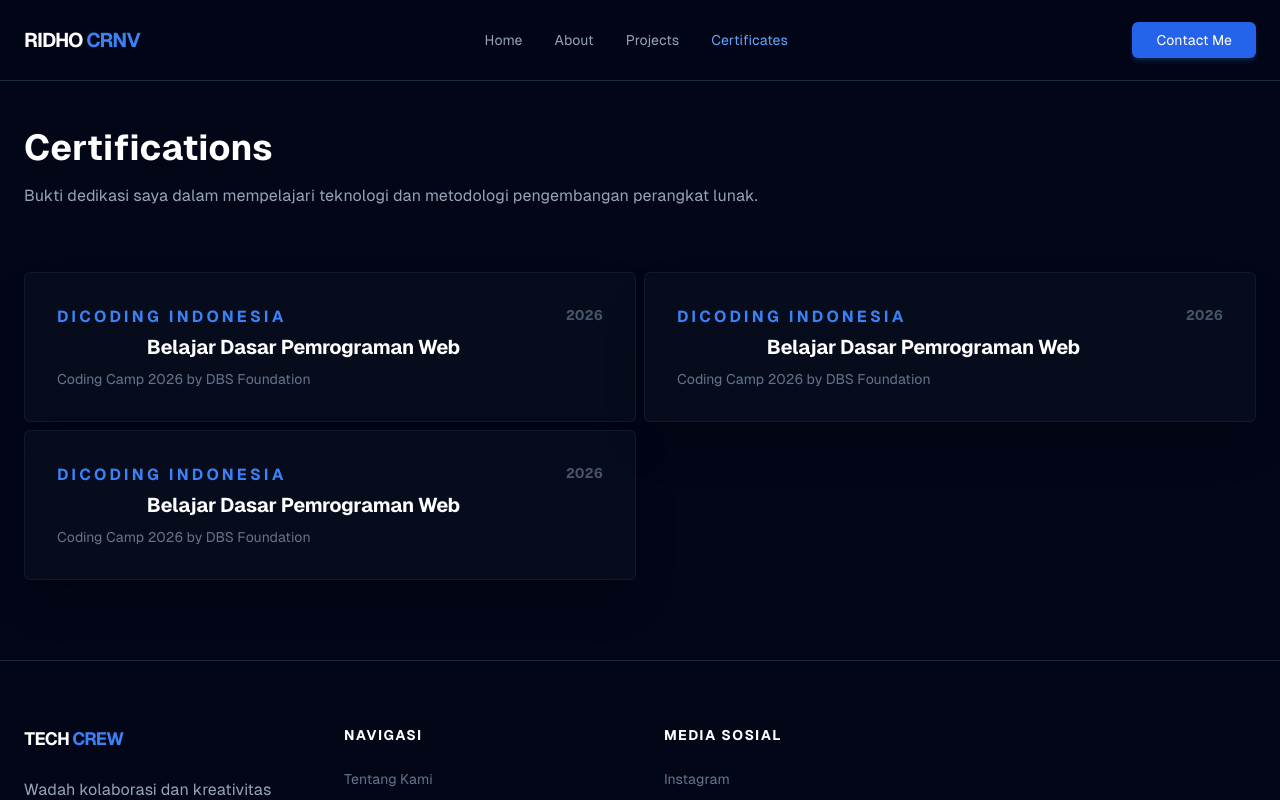
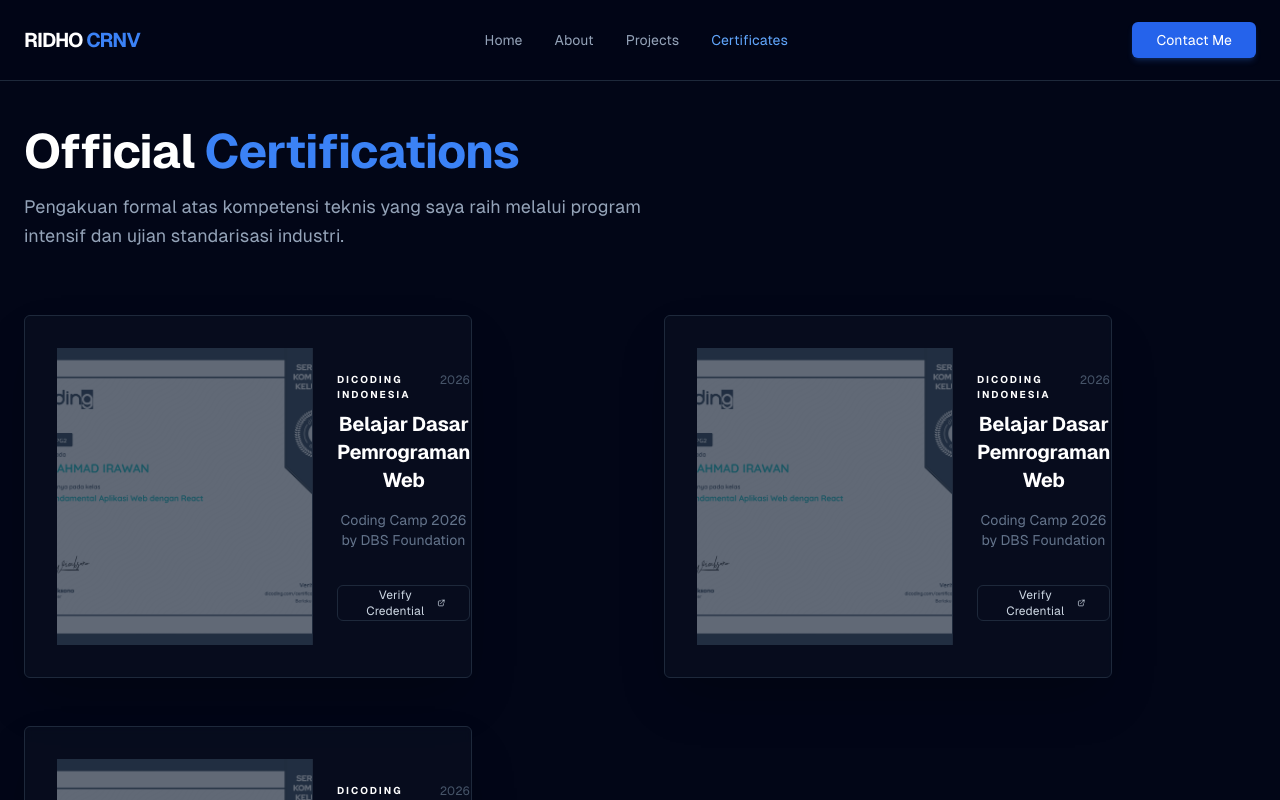
Before and after one commit to ridhocrnv/Belajar-React, a React (Vite) app: page /certificates in a window 1280 px wide. Shown: the top 800 px of the page. Built offline with nearby package versions, Linux system fonts and the light colour scheme.

Commit message:
feat(certificates): implement visual certificate grid with verification links
- add horizontal card layout for better document visibility
- implement image thumbnails with 4:3 aspect ratio
- add external link icons for credential verification
- maintained consistent spacing and brand colors

```diff
--- a/src/components/pages/CertificatePage.jsx
+++ b/src/components/pages/CertificatePage.jsx
@@ -1,6 +1,7 @@
 import Navbar from "../layouts/Navbar";
 import Footer from "../layouts/Footer";
 import Card from "../ui/Card";
+import Button from "../ui/Button";
 
 const Certificates = () => {
 
@@ -9,49 +10,77 @@
             title: "Belajar Dasar Pemrograman Web",
             issuer: "Dicoding Indonesia",
             date: "2026",
-            credential: "Coding Camp 2026 by DBS Foundation"
+            credential: "Coding Camp 2026 by DBS Foundation",
+            thumbnail: "/certificates/sertifikat_belajar_fundamental_aplikasi_web_dengan_react.jpg",
+            verifyUrl: ""
         },
         {
             title: "Belajar Dasar Pemrograman Web",
             issuer: "Dicoding Indonesia",
             date: "2026",
-            credential: "Coding Camp 2026 by DBS Foundation"
+            credential: "Coding Camp 2026 by DBS Foundation",
+            thumbnail: "/certificates/sertifikat_belajar_fundamental_aplikasi_web_dengan_react.jpg",
+            verifyUrl: ""
         },
         {
             title: "Belajar Dasar Pemrograman Web",
             issuer: "Dicoding Indonesia",
             date: "2026",
-            credential: "Coding Camp 2026 by DBS Foundation"
+            credential: "Coding Camp 2026 by DBS Foundation",
+            thumbnail: "/certificates/sertifikat_belajar_fundamental_aplikasi_web_dengan_react.jpg",
+            verifyUrl: ""
         }
     ];
 
 
     return (
-        <div className="min-h-screen bg-slate-950 text-white flex flex-col font-sans">
+        <div className="min-h-screen bg-slate-950 text-white flex flex-col font-sans selection:bg-blue-500/30">
             <Navbar />
             <main className="flex-1 max-w-7xl mx-auto px-6 pt-32 pb-20 w-full">
                 <header className="mb-16">
-                    <h2 className="text-4xl font-bold mb-4">Certifications</h2>
-                    <p className="text-slate-400">Bukti dedikasi saya dalam mempelajari teknologi dan metodologi pengembangan perangkat lunak.</p>
+                    <h2 className="text-4xl md:text-5xl font-bold mb-4 tracking-tight">
+                        Official <span className="text-blue-500">Certifications</span>
+                    </h2>
+                    <p className="text-slate-400 max-w-2xl text-lg leading-relaxed">
+                        Pengakuan formal atas kompetensi teknis yang saya raih melalui program intensif dan ujian standarisasi industri.
+                    </p>
                 </header>
 
-                <div className="grid grid-cols-1 md:grid-cols-2 gap-2">
+                <div className="grid grid-cols-1 md:grid-cols-2 gap-8 lg:gap-12">
                     {certs.map((cert, index) => (
-                        <Card key={index} className="max-w-none border-slate-800/50 hover:bg-slate-900/40 transition-all">
-                            <div className="flex justify-between items-start gap-4">
-                                <div className="flex-1">
-                                    <span className="text-blue-500 text-10[px] font-bold uppercase tracking-[0.2em]">
+                        <Card key={index} className="flex flex-col md:flex-row h-full  hover:border-slate-700 transition-all group overflow-hidden p-0 bg-slate-900/10 backdrop-blur-sm">
+
+                            <div className="relative w-full md:w-48 lg:w-64 aspect-[4/3] md:aspect-auto overflow-hidden bg-slate-800 shrink-0 border-b md:border-b-0 md:border-r border-slate-800">
+                                <img src={cert.thumbnail} alt={cert.title} className="object-cover w-full h-full group-hover:scale-105 transition-transform duration-500 opacity-30 group-hover:opacity-100"/>
+                            </div>
+
+                            <div className="p-6 flex flex-col flex-1">
+                                <div className="flex justify-between items-start mb-2">
+                                    <span className="text-[10px] font-bold uppercase tracking-[0.2em]">
                                         {cert.issuer}
                                     </span>
-                                    <Card.Title className="text-left text-lg md:text-xl mt-1">
-                                        {cert.title}
-                                    </Card.Title>
-                                    <p className="text-slate-500 text-sm mt-2 font-sans">
-                                        {cert.credential}
-                                    </p>
+                                    <span className="text-slate-600 text-xs font-sans">
+                                        {cert.date}
+                                    </span>
                                 </div>
-                                <div className="text-slate-600 text-sm font-bold">
-                                    {cert.date}
+
+                                <Card.Title className="text-left text-lg md:text-xl mb-2 text-white group-hover:text-blue-400 transition-colors">
+                                    {cert.title}
+                                </Card.Title>
+
+                                <Card.Description className="text-left mb-6 text-slate-500 text-sm">
+                                    {cert.credential}
+                                </Card.Description>
+
+                                <div className="mt-auto">
+                                    <a href={cert.verifyUrl} target="_blank" rel="noreferrer">
+                                        <Button variant="outline" className="w-full md:w-auto px-6 text-xs h-9 border-slate-800 hover:border-blue-500 gap-2">
+                                            Verify Credential
+                                            <svg className="w-3 h-3" fill="none" stroke="currentColor" viewBox="0 0 24 24">
+                                                <path strokeLinecap="round" strokeLinejoin="round" strokeWidth="2" d="M10 6H6a2 2 0 00-2 2v10a2 2 0 002 2h10a2 2 0 002-2v-4M14 4h6m0 0v6m0-6L10 14" />
+                                            </svg>
+                                        </Button>
+                                    </a>
                                 </div>
                             </div>
                         </Card>
--- a/src/components/pages/ProjectPage.jsx
+++ b/src/components/pages/ProjectPage.jsx
@@ -16,7 +16,7 @@
         {
             title: 'Ini adalah project card',
             desc: 'Ini adalah deskripsi project card',
-            tech: ['React', 'Tailwind', 'Vite'],
+            tech: ['Vue.js', 'Express', 'Vite', 'Tailwind', 'Mysql'],
             thumbnail: '/projects/Thumbnail.png',
             github: 'https://github.com/ridhocrnv/Belajar-React.git',
             link: 'https://pkm-witsar.vercel.app',
```
Also changed, not shown: public/certificates/sertifikat_belajar_fundamental_aplikasi_web_dengan_react.jpg (added).
